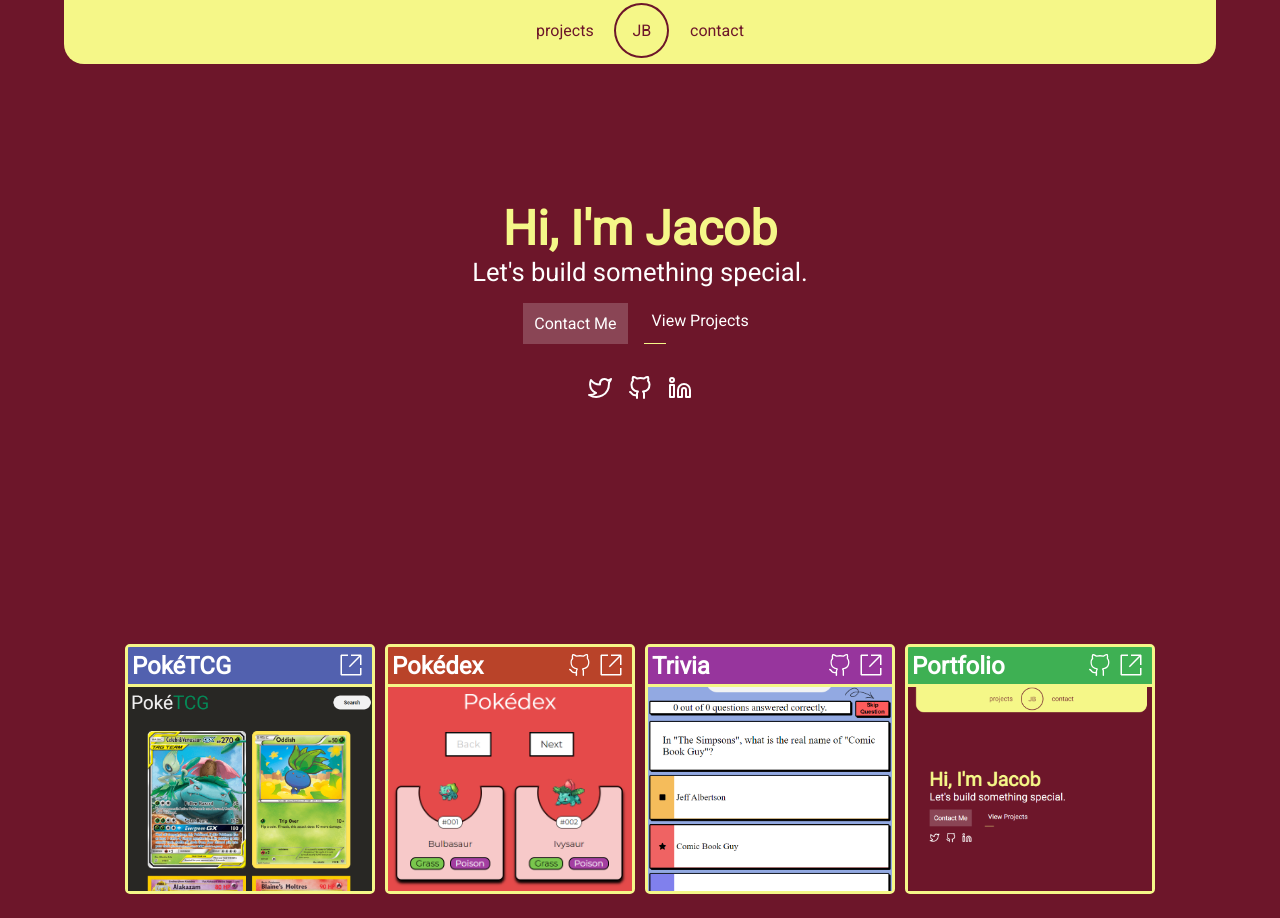
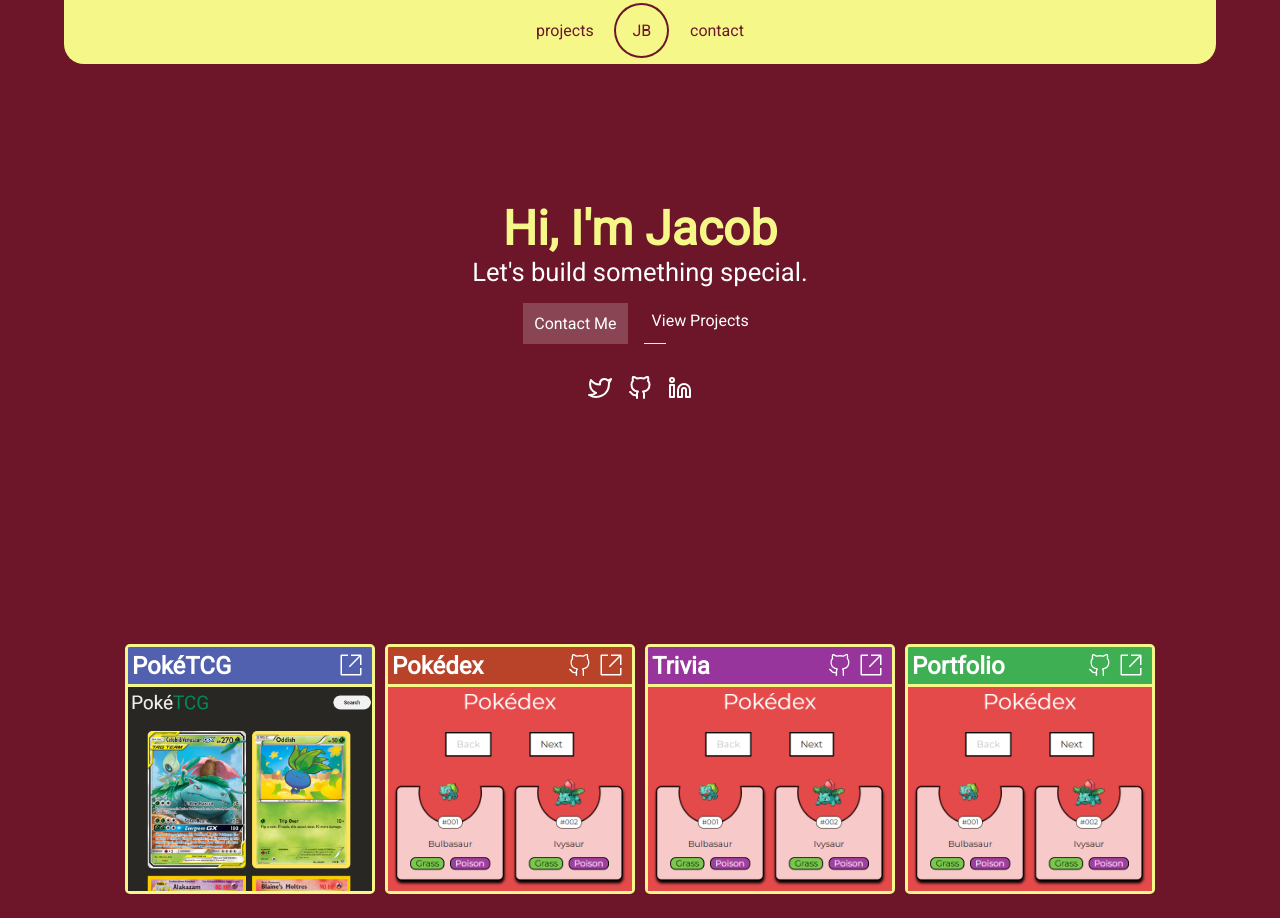
Before and after one commit to thegoldenbolden/portfolio-v1, a Next.js app: page / in a window 1280 px wide. Shown: the top 918 px of the page. Built offline with nearby package versions, Linux system fonts and the light colour scheme.

Commit message:
added alt tags an noreferrer

```diff
--- a/src/components/Project.tsx
+++ b/src/components/Project.tsx
@@ -11,12 +11,12 @@ const Project = ({ project }: { project: P }) => {
           <h2>{project.name}</h2>
           <div className={styles.action}>
             {project.repo && (
-              <a href={project.repo} target="_blank" rel="noopener">
+              <a href={project.repo} target="_blank" rel="noopener noreferrer">
                 <VscGithubAlt size={24} color="$primary" />
               </a>
             )}
             {project.live && (
-              <a href={project.live} target="_blank" rel="noopener">
+              <a href={project.live} target="_blank" rel="noopener noreferrer">
                 <VscLinkExternal size={24} color="$primary" />
               </a>
             )}
@@ -25,7 +25,8 @@ const Project = ({ project }: { project: P }) => {
         <div className={styles.dsc}>
           <div className={styles.image}>
             <Image
-              src={`/projects/${project.img}`}
+              src={`/projects/${project.img.src}`}
+              alt={project.img.alt}
               layout="responsive"
               objectFit="cover"
               height={210}
--- a/src/components/Projects.tsx
+++ b/src/components/Projects.tsx
@@ -7,7 +7,10 @@ export type P = {
   tags: string[];
   repo?: string;
   live?: string;
-  img?: string;
+  img?: {
+    src: string;
+    alt: string;
+  };
 };
 
 const Projects = () => {
@@ -16,39 +19,54 @@ const Projects = () => {
       name: "PokéTCG",
       description: "Find prices of any Pokémon card",
       live: "https://poketcgg.netlify.app",
-      img: "pokebinder.png",
       tags: ["NextJS", "ReactJS", "Netlify"],
+      img: {
+        src: "pokebinder.png",
+        alt: "a screenshot of the poketcg website",
+      },
     },
     {
       name: "Pokédex",
       description: "Find all 898 Pokémon using this Pokédex. 🔎",
       repo: "https://github.com/thegoldenbolden/pokedex",
       live: "https://thegoldenbolden.github.io/pokedex",
-      img: "pokedex.png",
       tags: ["HTML", "CSS", "Javascript"],
+      img: {
+        src: "pokedex.png",
+        alt: "a screenshot of the pokedex site",
+      },
     },
     {
       name: "Trivia",
       description: "Test your brain with this trivia game. 🧠",
       repo: "https://github.com/thegoldenbolden/trivia",
       live: "https://thegoldenbolden.github.io/trivia/",
-      img: "trivia.png",
       tags: ["HTML", "CSS", "Javascript"],
+      img: {
+        src: "pokedex.png",
+        alt: "a screenshot of the trivia site",
+      },
     },
     {
       name: "Portfolio",
       description: "The website you're currently on 😀",
       repo: "https://github.com/thegoldenbolden/portfolio",
       live: "https://jacobbolden.com",
-      img: "portfolio_v1.png",
       tags: ["NextJS", "ReactJS", "Netlify", "Typescript", "Sass"],
+      img: {
+        src: "pokedex.png",
+        alt: "a screenshot of this site",
+      },
     },
     {
       name: "Pasta King",
       description: "A multi-purpose discord bot",
       repo: "https://github.com/thegoldenbolden/pastaking",
-      img: "pastaking.png",
       tags: ["Typescript"],
+      img: {
+        src: "pastaking.png",
+        alt: "the bot showing the color of #faca95",
+      },
     },
   ];
 
```
